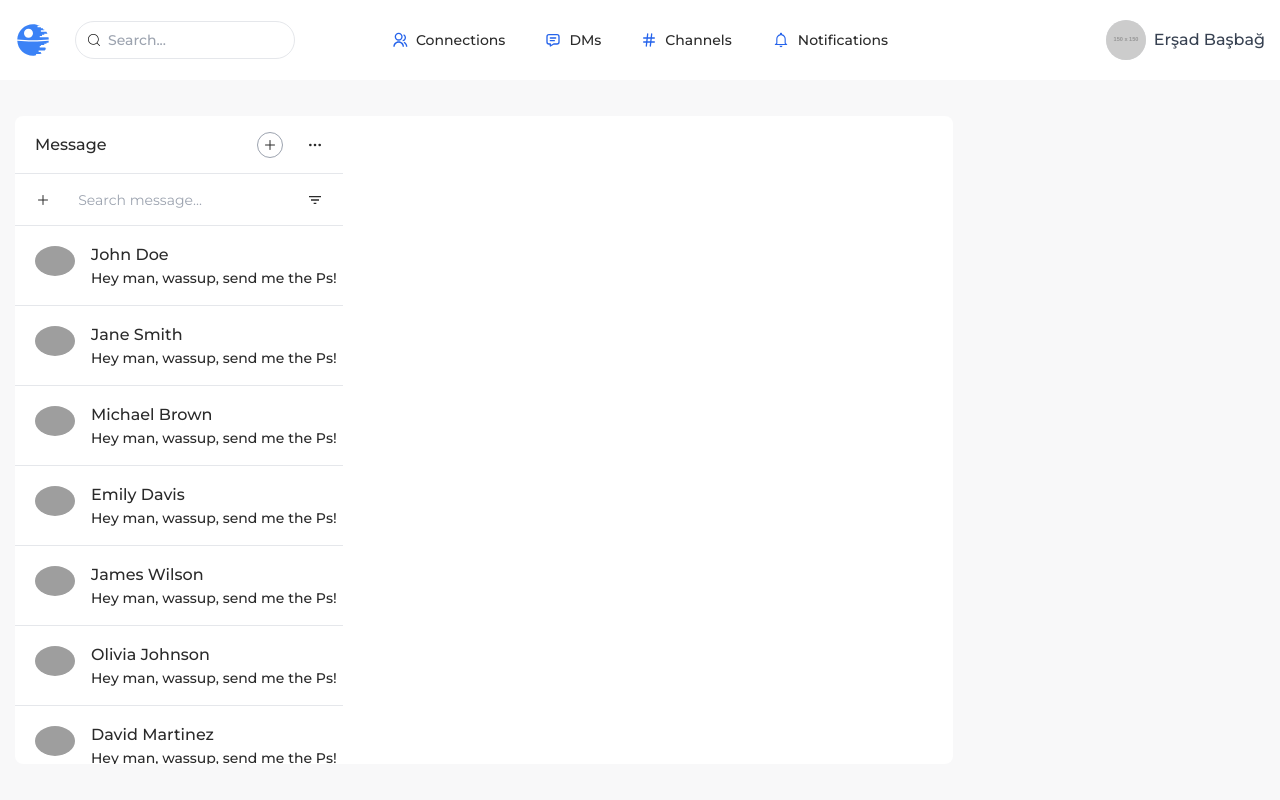
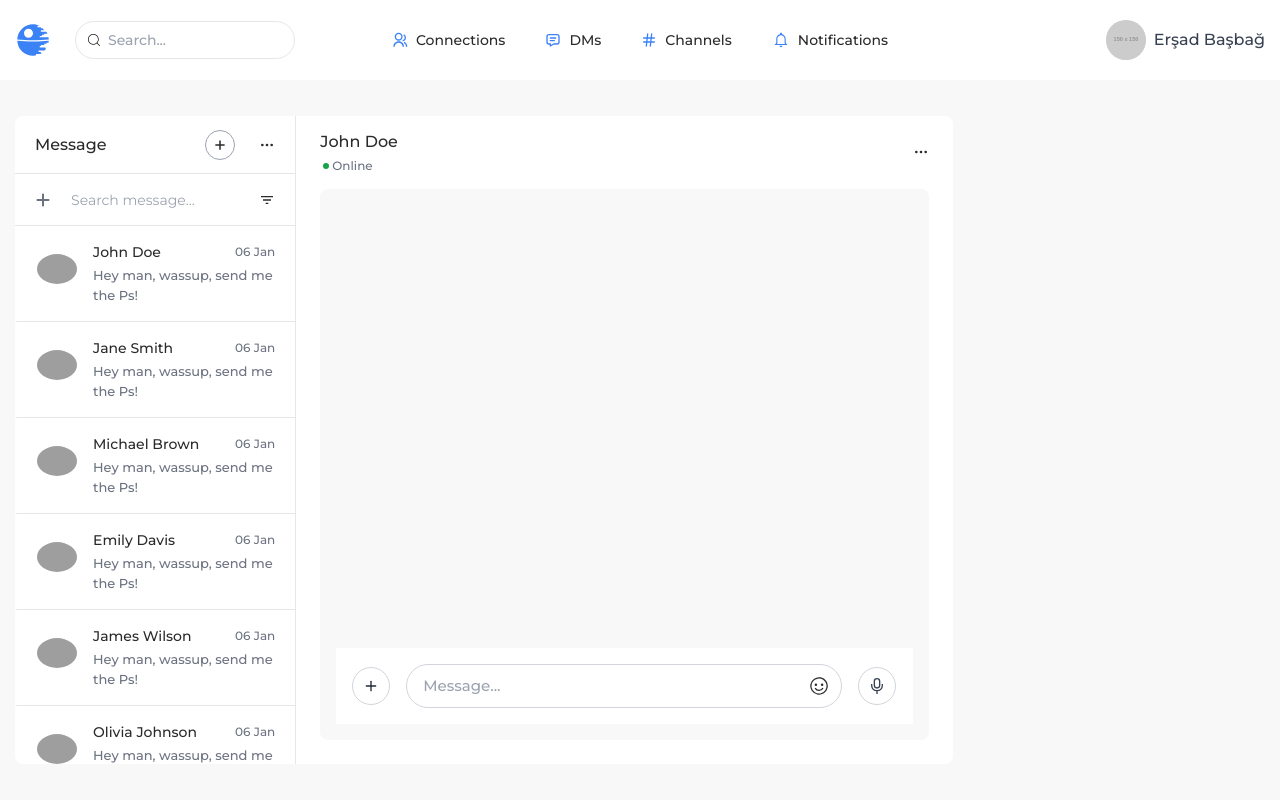
Before and after one commit to bernardoyewole/chat-room, a React (Create React App) app: page / in a window 1280 px wide. Built offline with nearby package versions, Linux system fonts and the light colour scheme; grey boxes are pictures that could not be loaded.

Commit message:
Create Chat box and menu

```diff
--- a/src/components/Chat.js
+++ b/src/components/Chat.js
@@ -1,10 +1,37 @@
-import chatBg from '../images/chat-bg.png';
+import { FiPlus } from "react-icons/fi";
+import { TbDots } from "react-icons/tb";
+import { GoDotFill } from "react-icons/go";
+import { VscSmiley } from "react-icons/vsc";
+import { GrMicrophone } from "react-icons/gr";
 
 function Chat() {
     return (
-        <div style={{ backgroundImage: `url(${chatBg})` }} className='w-[45%] bg-cover'>
-
-        </div>
+        <section className="w-[70%] h-full px-6 pt-0 pb-6 flex flex-col">
+            <div className="flex h-[12%] justify-between items-center">
+                <div className="flex flex-col gap-1">
+                    <p>John Doe</p>
+                    <p className="flex items-center text-gray-500 text-xs">
+                        <GoDotFill className="text-green-600 inline" />
+                        Online
+                    </p>
+                </div>
+                <TbDots />
+            </div>
+            <div className="bg-[#F8F8F9] h-[91%] rounded-lg p-4 flex items-end">
+                <div className="bg-white w-full flex items-center gap-4 p-4">
+                    <div className="p-2.5 rounded-[50%] border-[1px] border-gray-300">
+                        <FiPlus className="text-gray-800" />
+                    </div>
+                    <div className="flex items-center justify-between gap-2 border-[1px] border-gray-300 py-2.5 px-3 w-[80%] rounded-full">
+                        <input className="w-[92%] pl-1 text-[15px]" placeholder="Message..." />
+                        <VscSmiley className="text-xl" />
+                    </div>
+                    <div className="p-2.5 rounded-[50%] border-[1px] border-gray-300">
+                        <GrMicrophone className="text-gray-700" />
+                    </div>
+                </div>
+            </div>
+        </section>
     )
 }
 
--- a/src/components/ChatBox.js
+++ b/src/components/ChatBox.js
@@ -1,6 +1,5 @@
-import { IoAdd } from "react-icons/io5";
-import { TbDots } from "react-icons/tb";
-import { MdFilterList } from "react-icons/md";
+import ChatMenu from "./ChatMenu";
+import Chat from "./Chat";
 
 const users = [
     {
@@ -69,43 +68,11 @@ function ChatBox() {
     return (
         <section className="container h-[calc(100%-80px)] flex items-center">
             <div className="flex gap-10 h-[90%] w-full">
-                <section className="bg-white rounded-lg w-[75%] h-full">
-                    <section className="w-[35%] h-full">
-                        <div className="h-[9%] w-full flex justify-between items-center px-5 border-b-[1px] border-b-gray-200">
-                            <h1>Message</h1>
-                            <div className="flex gap-6 items-center">
-                                <div className="p-1 rounded-[50%] border-[1px] border-gray-400">
-                                    <IoAdd />
-                                </div>
-                                <TbDots />
-                            </div>
-                        </div>
-                        <div className="h-[8%] flex justify-between items-center px-5 border-b-[1px] border-b-gray-200">
-                            <IoAdd className="shrink-0" />
-                            <input placeholder="Search message..." className="text-sm font-normal w-[70%]" />
-                            <MdFilterList className="shrink-0" />
-                        </div>
-                        <div className="h-[83%] overflow-y-auto ">
-                            {users.map(user => (
-                                <div key={user.id} className={`h-20 flex items-center gap-4 px-5 ${users[users.length - 1].id !== user.id ? 'border-b-[1px] border-b-gray-200' : ''}`}>
-                                    <div className="h-10 w-10 shrink-0">
-                                        <img src={user.avatar} className="rounded-[50%]" />
-                                    </div>
-                                    <div className="flex flex-col gap-[1px] shrink-0">
-                                        <p className="text-md">{user.name}</p>
-                                        <p className="text-sm">Hey man, wassup, send me the Ps!</p>
-                                    </div>
-                                    <p className="text-xs">06 Jan</p>
-                                </div>
-                            ))}
-                        </div>
-                    </section>
-                    <section className="w-[70%]">
-
-                    </section>
+                <section className="bg-white rounded-lg w-[75%] h-full flex">
+                    <ChatMenu />
+                    <Chat />
                 </section>
                 <section className="bg-white h-32">
-
                 </section>
             </div>
         </section>
--- /dev/null
+++ b/src/components/ChatIntro.js
@@ -0,0 +1,13 @@
+function ChatIntro() {
+    return (
+        <div className="h-full flex flex-col items-center justify-center gap-4">
+            <div className="shrink-0 p-6 bg-white rounded-[50%]">
+                <TbMessage className="text-6xl text-blue-500" />
+            </div>
+            <p>Message someone and chat right now!</p>
+            <button className="bg-blue-500 px-6 py-3 text-white rounded-full">Send Message</button>
+        </div>
+    )
+}
+
+export default ChatIntro
--- a/src/components/ChatMenu.js
+++ b/src/components/ChatMenu.js
@@ -1,3 +1,7 @@
+import { FaPlus } from "react-icons/fa6";
+import { TbDots } from "react-icons/tb";
+import { MdFilterList } from "react-icons/md";
+
 const users = [
     {
         id: 1,
@@ -61,42 +65,40 @@ const users = [
     }
 ];
 
-let favorites = users.filter(u => u.favorites);
-let otherUsers = users.filter(u => !u.favorites);
-
 function ChatMenu() {
     return (
-        <div className="h-full flex flex-col shrink-0 bg-white w-[24%] pb-4">
-            <div className="pl-6 font-semibold pb-5 pt-5 bg-inherit">
-                <h1>Chat Room</h1>
+        <section className="w-[30%] h-full border-r-[1px] border-b-gray-200">
+            <div className="h-[9%] w-full flex justify-between items-center px-5 border-b-[1px] border-b-gray-200">
+                <h1>Message</h1>
+                <div className="flex gap-6 items-center">
+                    <div className="p-2 rounded-[50%] border-[1px] border-gray-400">
+                        <FaPlus className="text-xs" />
+                    </div>
+                    <TbDots />
+                </div>
             </div>
-            <div className="overflow-y-auto scrollbar">
-                {favorites.length > 0 &&
-                    <div className="flex flex-col mb-5">
-                        <p className="text-[12px] text-[#767978] pl-6 mb-1 mt-2">FAVORITES</p>
-                        {favorites.map(user => (
-                            <div key={user.id} className="h-[45px] flex items-center gap-2 pl-6 hover:bg-gray-100 hover:cursor-pointer">
-                                <div className="h-7 w-7">
-                                    <img src={user.avatar} className="rounded-[50%]" />
-                                </div>
-                                <p className="text-[13px]">{user.name}</p>
+            <div className="h-[8%] flex justify-between items-center px-5 border-b-[1px] border-b-gray-200">
+                <FaPlus className="shrink-0 text-gray-500" />
+                <input placeholder="Search message..." className="text-sm font-normal w-[70%]" />
+                <MdFilterList className="shrink-0" />
+            </div>
+            <div className="h-[83%] overflow-y-auto custom-scrollbar">
+                {users.map(user => (
+                    <div key={user.id} className={`h-24 flex items-center gap-4 px-5 border-l-2 transition-all duration-300 ease-in-out border-transparent hover:bg-gray-100 hover:border-l-blue-500 cursor-pointer ${users[users.length - 1].id !== user.id ? 'border-b-[1px] border-b-gray-200' : ''}`}>
+                        <div className="h-10 w-10 shrink-0">
+                            <img src={user.avatar} className="rounded-[50%]" />
+                        </div>
+                        <div className="flex flex-col gap-1">
+                            <div className="flex justify-between items-center shrink-0">
+                                <p className="text-sm">{user.name}</p>
+                                <p className="text-xs text-gray-500">06 Jan</p>
                             </div>
-                        ))}
-                    </div>}
-                {otherUsers.length > 0 &&
-                    <div className="flex flex-col">
-                        <p className="text-[12px] text-[#767978] pl-6 mb-1">DIRECT MESSAGES</p>
-                        {favorites.map(user => (
-                            <div key={user.id} className="h-[45px] flex items-center gap-2 pl-6 hover:bg-gray-100 hover:cursor-pointer">
-                                <div className="h-7 w-7">
-                                    <img src={user.avatar} className="rounded-[50%]" />
-                                </div>
-                                <p className="text-[13px]">{user.name}</p>
-                            </div>
-                        ))}
-                    </div>}
+                            <p className="text-[13px] text-gray-500">Hey man, wassup, send me the Ps!</p>
+                        </div>
+                    </div>
+                ))}
             </div>
-        </div>
+        </section>
     )
 }
 
--- a/src/components/Header.js
+++ b/src/components/Header.js
@@ -18,19 +18,19 @@ function Header() {
                 </div>
                 <nav className="flex items-center gap-2">
                     <a className='cursor-pointer flex items-center gap-2 hover:bg-gray-100 rounded-3xl px-4 h-9 transition-all duration-300 ease-in-out'>
-                        <RiGroupLine className="text-blue-600" />
+                        <RiGroupLine className="text-blue-500" />
                         <span className="text-sm">Connections</span>
                     </a>
                     <a className='cursor-pointer flex items-center gap-2 hover:bg-gray-100 rounded-3xl px-4 h-9 transition-all duration-300 ease-in-out'>
-                        <TbMessage className="text-blue-600" />
+                        <TbMessage className="text-blue-500" />
                         <span className="text-sm">DMs</span>
                     </a>
                     <a className='cursor-pointer flex items-center gap-2 hover:bg-gray-100 rounded-3xl px-4 h-9 transition-all duration-300 ease-in-out'>
-                        <FiHash className="text-blue-600" />
+                        <FiHash className="text-blue-500" />
                         <span className="text-sm">Channels</span>
                     </a>
                     <a className='cursor-pointer flex items-center gap-2 hover:bg-gray-100 rounded-3xl px-4 h-9 transition-all duration-300 ease-in-out'>
-                        <IoMdNotificationsOutline className="text-blue-600 text-lg" />
+                        <IoMdNotificationsOutline className="text-blue-500 text-lg" />
                         <span className="text-sm">Notifications</span>
                     </a>
                 </nav>
--- a/src/styles/index.css
+++ b/src/styles/index.css
@@ -6,3 +6,25 @@
     width: min(100% - 30px, 1280px);
     margin-inline: auto;
 }
+
+.custom-scrollbar {
+    scrollbar-width: thin;
+    scrollbar-color: #bcbcbc #f1f1f1;
+}
+
+.custom-scrollbar::-webkit-scrollbar {
+    width: 12px;
+}
+
+.custom-scrollbar::-webkit-scrollbar-track {
+    background: #f1f1f1;
+}
+
+.custom-scrollbar::-webkit-scrollbar-thumb {
+    background: #bcbcbc;
+    border-radius: 6px;
+}
+
+.custom-scrollbar::-webkit-scrollbar-thumb:hover {
+    background: #555;
+}
```
Also changed, not shown: src/pages/Home.js (+0 -8 lines).
